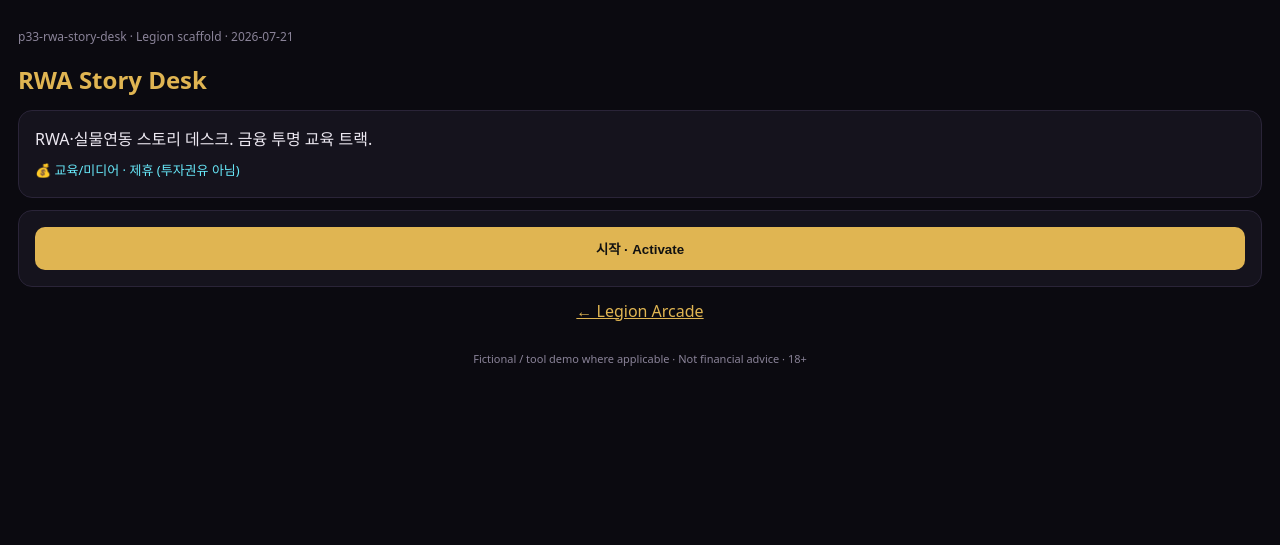
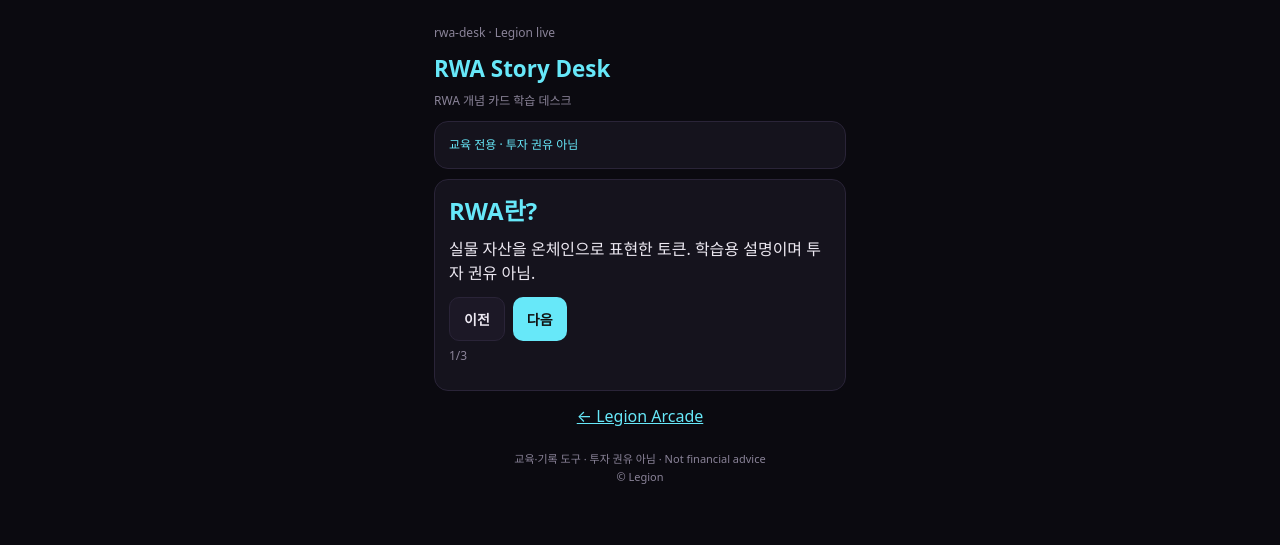
Before and after one commit to hosuman08-netizen/rwa-desk, a plain HTML site: page index.html in a window 1280 px wide. Drawn offline with Linux system fonts and the light colour scheme.

Commit message:
feat: REAL working mini-app loop (not scaffold)

```diff
--- /dev/null
+++ b/app.js
@@ -0,0 +1,17 @@
+
+(function(){
+  var cards=[
+    {t:'RWA란?',b:'실물 자산을 온체인으로 표현한 토큰. 학습용 설명이며 투자 권유 아님.'},
+    {t:'리스크',b:'유동성·규제·수탁·스마트컨트랙트 리스크를 항상 같이 읽기.'},
+    {t:'고지',b:'수익 보장 문구는 위험 신호. 공식 문서·면허부터.'}
+  ];
+  var i=0; var root=document.getElementById('app');
+  function render(){
+    var c=cards[i];
+    root.innerHTML='<div class="card" style="color:#67e8f9;font-size:12px">교육 전용 · 투자 권유 아님</div><div class="card"><h2 style="color:var(--gold)">'+c.t+'</h2><p style="margin-top:10px">'+c.b+'</p><div class="row" style="margin-top:12px"><button id="prev" class="sec">이전</button><button id="next">다음</button></div><div class="sub">'+(i+1)+'/'+cards.length+'</div></div>';
+    document.getElementById('prev').onclick=function(){i=(i+cards.length-1)%cards.length;render();};
+    document.getElementById('next').onclick=function(){i=(i+1)%cards.length;render();try{legionTrack('activate',{i:i})}catch(e){}};
+  }
+  try{legionTrack('session_start',{})}catch(e){}
+  render();
+})();
--- a/index.html
+++ b/index.html
@@ -1,44 +1,38 @@
 <!DOCTYPE html>
-<html lang="ko">
-<head>
-  <meta charset="UTF-8"/>
-  <meta name="viewport" content="width=device-width,initial-scale=1"/>
-  <title>RWA Story Desk · Legion</title>
-  <meta name="description" content="RWA·실물연동 스토리 데스크. 금융 투명 교육 트랙."/>
-  <style>
-    :root{--bg:#0b0a10;--gold:#e0b552;--txt:#ece8f1;--dim:#8a8398}
-    *{box-sizing:border-box;margin:0;padding:0}
-    body{background:var(--bg);color:var(--txt);font-family:system-ui,sans-serif;min-height:100vh;padding:28px 18px;line-height:1.5}
-    h1{font-size:1.5rem;color:var(--gold);margin-bottom:8px}
-    .tag{color:var(--dim);font-size:12px;margin-bottom:16px}
-    .card{background:#15131d;border:1px solid #2a2438;border-radius:14px;padding:16px;margin:12px 0}
-    .money{color:#67e8f9;font-size:13px}
-    a{color:var(--gold)}
-    footer{margin-top:28px;font-size:11px;color:var(--dim);text-align:center}
-  </style>
-</head>
-<body>
-  <p class="tag">p33-rwa-story-desk · Legion scaffold · 2026-07-21</p>
-  <h1>RWA Story Desk</h1>
-  <div class="card">
-    <p>RWA·실물연동 스토리 데스크. 금융 투명 교육 트랙.</p>
-    <p class="money" style="margin-top:10px">💰 교육/미디어 · 제휴 (투자권유 아님)</p>
-  </div>
-  <div class="card">
-    <button id="cta" style="width:100%;padding:12px;border:0;border-radius:10px;background:var(--gold);color:#111;font-weight:700;cursor:pointer">시작 · Activate</button>
-  </div>
-  <p style="text-align:center;margin-top:12px"><a href="https://hosuman08-netizen.github.io/legion-hub/">← Legion Arcade</a></p>
-  <footer>Fictional / tool demo where applicable · Not financial advice · 18+</footer>
-  <script>window.LEGION_APP='rwa-desk';window.LEGION_ANALYTICS_URL='https://legion-analytics.hoyashi95.workers.dev';</script>
-  <script src="legion-beacon.js"></script>
-  <script>
-    document.getElementById('cta').onclick=function(){
-      try{if(window.legionTrack)legionTrack('activate',{app:'rwa-desk'});}catch(e){}
-      alert('Scaffold live — core loop next. Legion.');
-    };
-  </script>
+<html lang="ko"><head>
+<meta charset="UTF-8"/><meta name="viewport" content="width=device-width,initial-scale=1"/>
+<title>RWA Story Desk</title>
+<meta name="description" content="RWA 개념 카드 학습 데스크"/>
+<link rel="manifest" href="manifest.json"/>
+<style>
+:root{--bg:#0b0a10;--surf:#15131d;--gold:#67e8f9;--dim:#8a8398;--txt:#ece8f1;--line:#2a2438;--ok:#4ade80;--bad:#f87171}
+*{box-sizing:border-box;margin:0;padding:0}
+body{background:var(--bg);color:var(--txt);font-family:system-ui,-apple-system,sans-serif;padding:18px 14px 56px;line-height:1.45;max-width:440px;margin:0 auto}
+h1{font-size:1.4rem;color:var(--gold);font-weight:800}
+.sub{color:var(--dim);font-size:12px;margin:6px 0 12px}
+.card{background:var(--surf);border:1px solid var(--line);border-radius:14px;padding:14px;margin:10px 0}
+.row{display:flex;gap:8px;flex-wrap:wrap}
+button,.btn{border:0;border-radius:10px;padding:11px 14px;font-weight:700;cursor:pointer;background:var(--gold);color:#111;font-size:14px}
+button.sec{background:#1c1826;color:var(--txt);border:1px solid var(--line)}
+button:active{transform:scale(.98)}
+input,select,textarea{width:100%;background:#0e0c14;border:1px solid var(--line);border-radius:10px;color:var(--txt);padding:10px;margin:6px 0;font-size:14px}
+.bar{height:10px;background:#1c1826;border-radius:99px;overflow:hidden;margin:8px 0}
+.bar>i{display:block;height:100%;background:linear-gradient(90deg,var(--gold),#fff3);width:0;transition:width .25s}
+.chip{display:inline-block;padding:4px 8px;border-radius:999px;background:#1c1826;font-size:11px;color:var(--dim);margin:2px}
+.chip b{color:var(--gold)}
+#out{font-size:13px;margin-top:8px;white-space:pre-wrap}
+a{color:var(--gold)}
+footer{text-align:center;color:var(--dim);font-size:11px;margin-top:22px;line-height:1.6}
 
+</style></head><body>
+<p class="sub">rwa-desk · Legion live</p>
+<h1>RWA Story Desk</h1>
+<p class="sub">RWA 개념 카드 학습 데스크</p>
+<div id="app"></div>
+<p style="text-align:center;margin-top:14px"><a href="https://hosuman08-netizen.github.io/legion-hub/">← Legion Arcade</a></p>
+<footer>교육·기록 도구 · 투자 권유 아님 · Not financial advice<br>© Legion</footer>
+<script>window.LEGION_APP='rwa-desk';window.LEGION_ANALYTICS_URL='https://legion-analytics.hoyashi95.workers.dev';</script>
+<script src="legion-beacon.js"></script>
+<script src="app.js"></script>
 <script>if('serviceWorker' in navigator){navigator.serviceWorker.register('./sw.js').catch(function(){});}</script>
-
-</body>
-</html>
+</body></html>
--- a/sw.js
+++ b/sw.js
@@ -1,5 +1,4 @@
-/* Legion PWA shell rwa-desk */
-const C='rwa-desk-v1';
-self.addEventListener('install',e=>{e.waitUntil(caches.open(C).then(c=>c.addAll(['./','./index.html']).then(()=>self.skipWaiting()));});
+const C='rwa-desk-v2';
+self.addEventListener('install',e=>{e.waitUntil(caches.open(C).then(c=>c.addAll(['./','./index.html','./app.js']).catch(()=>{})).then(()=>self.skipWaiting());});
 self.addEventListener('activate',e=>{e.waitUntil(self.clients.claim());});
 self.addEventListener('fetch',e=>{e.respondWith(caches.match(e.request).then(r=>r||fetch(e.request)));});
```
Also changed, not shown: manifest.json (added), 1 other file.
